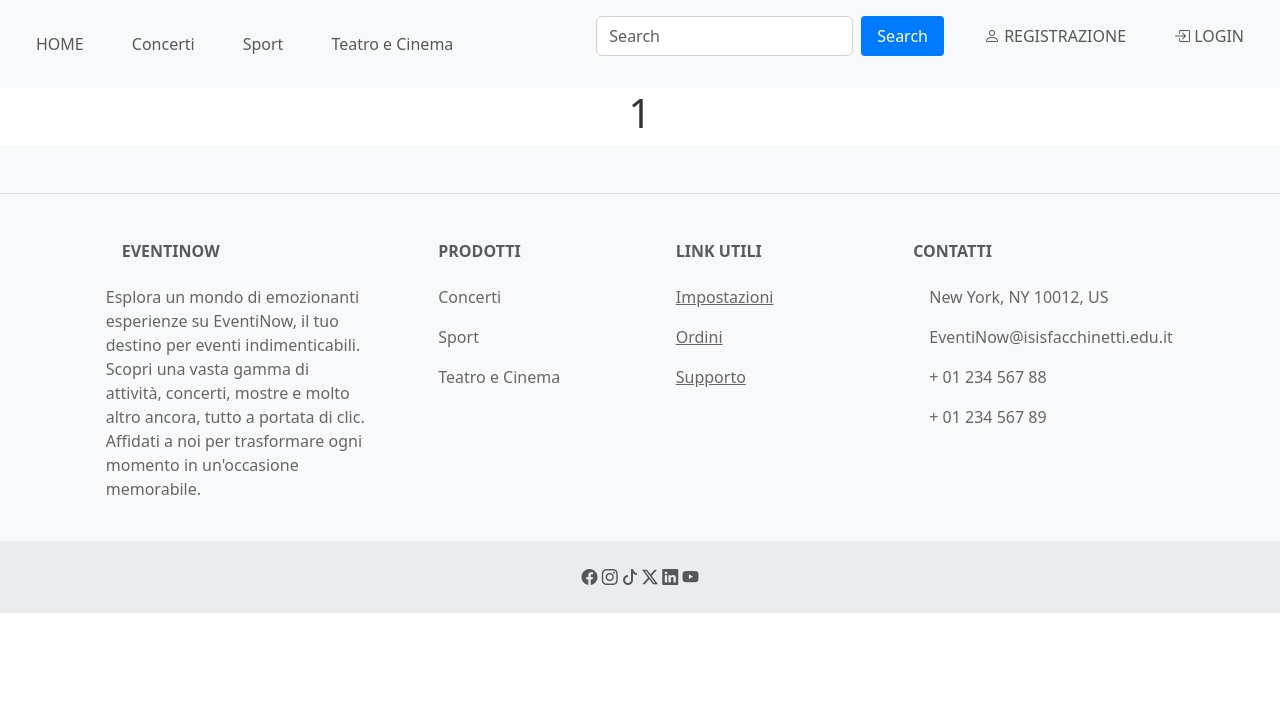
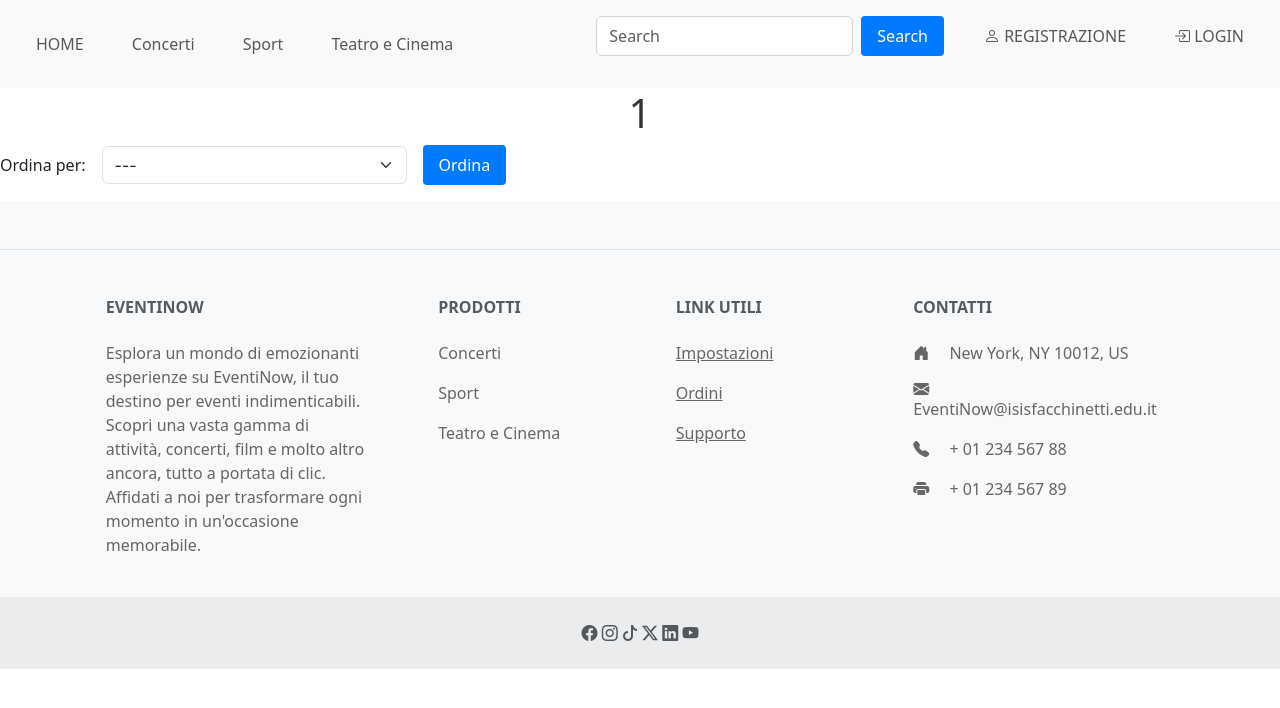
Before and after one commit to PavideDetrini/Event-ticket-app, a PHP site: page /categoria.php?categoria=1 in a window 1280 px wide. Shown: the top 708 px of the page. Run offline with PHP 8.4, Linux system fonts and the light colour scheme; data comes from the database, SQL or seed files in the repository; some libraries are stand-ins or nearby versions.

Commit message:
Aggiunto ordinamento eventi

```diff
--- a/TicketApp/categoria.php
+++ b/TicketApp/categoria.php
@@ -2,6 +2,84 @@
 include_once "header.php";
 require_once "DB_connection.php";
 $var=$_GET['categoria'];
+?>
+
+<h1><?= $var?></h1>
+<form action="" method="GET" class="row g-3 align-items-center">
+    <input type="hidden" name="categoria" value="<?= htmlspecialchars($var) ?>">
+    <div class="col-auto">
+        <label for="sort" class="col-form-label">Ordina per:</label>
+    </div>
+    <div class="col-auto">
+        <select name="sort" id="sort" class="form-select w-auto">
+            <option value="normale" selected disabled>---</option>
+            <option value="nomeAsc" >Ordine Alfabetico Crescente &#xf15d;</option>
+            <option value="nomeDesc">Ordine Alfabetico Decrescente &#xf881;</option>
+            <option value="prezzoAsc">Prezzo Crescente &#xf062;</option>
+            <option value="prezzoDesc">Prezzo Decrescente &#xf063;</option>
+        </select>
+    </div>
+    <div class="col-auto">
+        <input type="submit" value="Ordina" class="btn btn-primary w-auto">
+    </div>
+</form>
+
+<?php
+
+if(isset($_GET['sort'])){
+    $scelta=$_GET['sort'];
+    switch ($scelta){
+        case 'nomeAsc':
+            $query = "SELECT Eventi.Descrizione, Eventi.Prezzo, Eventi.ID_Evento
+                        from eventi
+                                 join categoriaeventi on eventi.Categoria = categoriaeventi.ID_Categoria
+                        where CategoriaEventi.Descrizione_Categoria like '$var'
+                        order by eventi.Descrizione;";
+            $statement = $pdo -> query($query);
+            $eventiOrdinati = $statement -> fetchAll();
+            break;
+        case 'nomeDesc':
+            $query = "SELECT Eventi.Descrizione, Eventi.Prezzo, Eventi.ID_Evento
+                        from eventi
+                                 join categoriaeventi on eventi.Categoria = categoriaeventi.ID_Categoria
+                        where CategoriaEventi.Descrizione_Categoria like '$var'
+                        order by eventi.Descrizione desc;";
+            $statement = $pdo -> query($query);
+            $eventiOrdinati = $statement -> fetchAll();
+            break;
+        case 'prezzoAsc':
+            $query = "SELECT Eventi.Descrizione, Eventi.Prezzo, Eventi.ID_Evento
+                        from eventi
+                        join categoriaeventi on eventi.Categoria = categoriaeventi.ID_Categoria
+                        where CategoriaEventi.Descrizione_Categoria like '$var'
+                        order by eventi.Prezzo;";
+            $statement = $pdo -> query($query);
+            $eventiOrdinati = $statement -> fetchAll();
+            break;
+
+        case 'prezzoDesc':
+            $query = "SELECT Eventi.Descrizione, Eventi.Prezzo, Eventi.ID_Evento
+                        from eventi
+                        join categoriaeventi on eventi.Categoria = categoriaeventi.ID_Categoria
+                        where CategoriaEventi.Descrizione_Categoria like '$var'
+                        order by eventi.Prezzo desc ;";
+            $statement = $pdo -> query($query);
+            $eventiOrdinati = $statement -> fetchAll();
+            break;
+
+    }
+
+    foreach ($eventiOrdinati as $evento){
+        ?>
+        <div>
+            <img src="images\default.jpg">
+            <a  href="prodotto.php?id=<?=$evento['ID_Evento']?>"><?= $evento['Descrizione'] . ' ' .  $evento['Prezzo']?></a>
+        </div>
+        <?php
+    }
+
+}
+else{
     if (!empty($pdo)) {
         $query = "SELECT Eventi.Descrizione, Eventi.Prezzo, Eventi.ID_Evento
         from eventi
@@ -14,15 +92,6 @@
         }
         else{
             $eventi = $statement -> fetchAll();
-        }
-    }
-?>
-<h1><?= $var?></h1>
-<?php
-
-
-
-
             foreach ($eventi as $evento){
                 ?>
                 <div>
@@ -31,6 +100,9 @@
                 </div>
                 <?php
             }
+        }
+    }
+}
 
 include_once "footer.php";
 ?>
--- a/TicketApp/footer.php
+++ b/TicketApp/footer.php
@@ -13,71 +13,28 @@
     }
 }
 
-/*
-  foreach ($categorie as $row){
-                    foreach ($row as $descrizione){
-                        ?>
-                <li class="nav-item">
-                    <a href="categoria.php?categoria=<?= $descrizione?>" class="nav-link"><?= $descrizione?></a>
-                </li>
-                <?php
-                    }
-                }
- */
-
 ?>
 
 
+<footer class="text-center text-lg-start bg-body-tertiary text-muted">
+    <section class="d-flex justify-content-center justify-content-lg-between p-4 border-bottom">
+    </section>
 
-<!-- Footer -->
-<footer class="text-center text-lg-start bg-body-tertiary text-muted">
-    <!-- Section: Social media -->
-    <section class="d-flex justify-content-center justify-content-lg-between p-4 border-bottom">
-
-        <div>
-            <a href="" class="me-4 text-reset">
-                <i class="fab fa-facebook-f"></i>
-            </a>
-            <a href="" class="me-4 text-reset">
-                <i class="fab fa-twitter"></i>
-            </a>
-            <a href="" class="me-4 text-reset">
-                <i class="fab fa-google"></i>
-            </a>
-            <a href="" class="me-4 text-reset">
-                <i class="fab fa-instagram"></i>
-            </a>
-            <a href="" class="me-4 text-reset">
-                <i class="fab fa-linkedin"></i>
-            </a>
-            <a href="" class="me-4 text-reset">
-                <i class="fab fa-github"></i>
-            </a>
-        </div>
-        <!-- Right -->
-    </section>
-    <!-- Section: Social media -->
-
-    <!-- Section: Links  -->
     <section class="">
         <div class="container text-center text-md-start mt-5">
-            <!-- Grid row -->
             <div class="row mt-3">
-                <!-- Grid column -->
                 <div class="col-md-3 col-lg-4 col-xl-3 mx-auto mb-4">
-                    <!-- Content -->
                     <h6 class="text-uppercase fw-bold mb-4">
-                        <i class="fas fa-gem me-3"></i>EventiNow
+                        EventiNow
                     </h6>
                     <p>
-                        Esplora un mondo di emozionanti esperienze su EventiNow, il tuo destino per eventi indimenticabili. Scopri una vasta gamma di attività, concerti, mostre e molto altro ancora, tutto a portata di clic. Affidati a noi per trasformare ogni momento in un'occasione memorabile.
+                        Esplora un mondo di emozionanti esperienze su EventiNow, il tuo destino per eventi indimenticabili.<br>
+                        Scopri una vasta gamma di attività, concerti, film e molto altro ancora, tutto a portata di clic.<br>
+                        Affidati a noi per trasformare ogni momento in un'occasione memorabile.
                     </p>
                 </div>
-                <!-- Grid column -->
 
-                <!-- Grid column -->
                 <div class="col-md-2 col-lg-2 col-xl-2 mx-auto mb-4">
-                    <!-- Links -->
                     <h6 class="text-uppercase fw-bold mb-4">
                         Prodotti
                     </h6>
@@ -95,48 +52,36 @@
                     }
                     ?>
 
+                </div>
 
-                </div>
-                <!-- Grid column -->
-
-                <!-- Grid column -->
                 <div class="col-md-3 col-lg-2 col-xl-2 mx-auto mb-4">
-                    <!-- Links -->
                     <h6 class="text-uppercase fw-bold mb-4">
                         Link utili
                     </h6>
                     <p>
-                        <a href="#!" class="text-reset">Impostazioni</a>
+                        <a href="#" class="text-reset">Impostazioni</a>
                     </p>
                     <p>
-                        <a href="#!" class="text-reset">Ordini</a>
+                        <a href="#" class="text-reset">Ordini</a>
                     </p>
                     <p>
                         <a href="help.php" class="text-reset">Supporto</a>
                     </p>
                 </div>
-                <!-- Grid column -->
-
-                <!-- Grid column -->
                 <div class="col-md-4 col-lg-3 col-xl-3 mx-auto mb-md-0 mb-4">
-                    <!-- Links -->
                     <h6 class="text-uppercase fw-bold mb-4">Contatti</h6>
-                    <p><i class="fas fa-home me-3"></i> New York, NY 10012, US</p>
+                    <p><i class="bi bi-house-door-fill me-3"></i> New York, NY 10012, US</p>
                     <p>
-                        <i class="fas fa-envelope me-3"></i>
+                        <i class="bi bi-envelope-fill me-3"></i>
                         EventiNow@isisfacchinetti.edu.it
                     </p>
-                    <p><i class="fas fa-phone me-3"></i> + 01 234 567 88</p>
-                    <p><i class="fas fa-print me-3"></i> + 01 234 567 89</p>
+                    <p><i class="bi bi-telephone-fill me-3"></i> + 01 234 567 88</p>
+                    <p><i class="bi bi-printer-fill me-3"></i> + 01 234 567 89</p>
                 </div>
-                <!-- Grid column -->
             </div>
-            <!-- Grid row -->
         </div>
     </section>
-    <!-- Section: Links  -->
 
-    <!-- Copyright -->
     <div class="text-center p-4" style="background-color: rgba(0, 0, 0, 0.05);">
         <i class="bi bi-facebook"></i>
         <i class="bi bi-instagram"></i>
@@ -145,7 +90,6 @@
         <i class="bi bi-linkedin"></i>
         <i class="bi bi-youtube"></i>
     </div>
-    <!-- Copyright -->
 </footer>
 </body>
 </html>
--- a/TicketApp/header.php
+++ b/TicketApp/header.php
@@ -18,8 +18,10 @@
 <!DOCTYPE>
 <html>
 <head>
-    <link href="https://cdn.jsdelivr.net/npm/bootstrap@5.3.3/dist/css/bootstrap.min.css" rel="stylesheet" >
+    <meta charset="UTF-8">
+    <link href="https://cdn.jsdelivr.net/npm/bootstrap@5.3.0-alpha1/dist/css/bootstrap.min.css" rel="stylesheet">
     <link rel="stylesheet" href="https://cdn.jsdelivr.net/npm/bootstrap-icons@1.11.3/font/bootstrap-icons.min.css">
+    <script src="https://kit.fontawesome.com/d51081ccfb.js" crossorigin="anonymous"></script>
     <link href="style.css" rel="stylesheet" type="text/css">
     <title>EVENTINOW</title>
 </head>
--- a/TicketApp/style.css
+++ b/TicketApp/style.css
@@ -104,3 +104,7 @@
 .form-group input[type="submit"]:hover {
     background-color: #0056b3;
 }
+
+select {
+    font-family: -apple-system, BlinkMacSystemFont, "Segoe UI", Roboto, "Helvetica Neue", Arial, sans-serif, "FontAwesome";
+}
```
Lines whose indentation alone changed are shown as unchanged.
